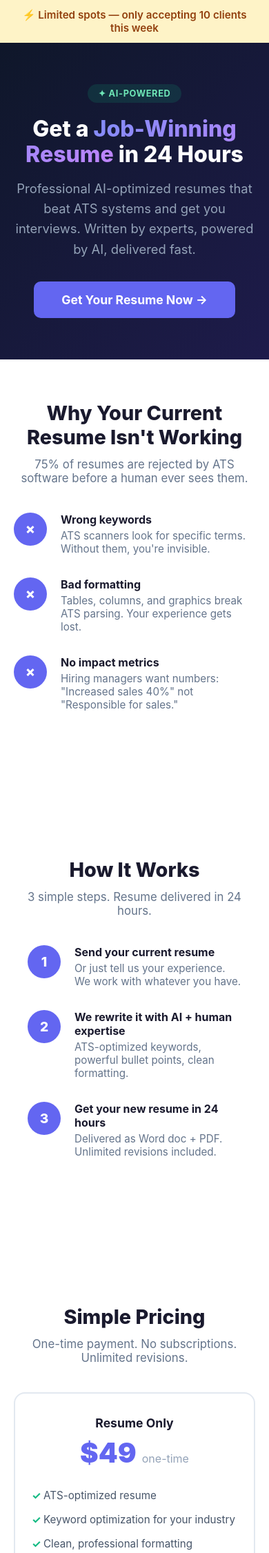
After one commit to boai-maker/ai-tools-empire, a FastAPI app: page /resume in a window 390 px wide. The commit adds this page. Shown: the top 2251 px of the page at 69% size. Run offline with FastAPI, Linux system fonts and the light colour scheme.

Commit message:
Add resume service page + nav link — monetize 700 daily visitors
- /resume route serves landing page with $49/$79/$149 pricing
- "Resume Help" link added to desktop + mobile nav (amber highlight)
- Landing page includes process, pricing, testimonials, CTA
- Payment: Cash App / Zelle / PayPal

Co-Authored-By: Claude Opus 4.6 (1M context) <noreply@anthropic.com>

```diff
--- a/main.py
+++ b/main.py
@@ -458,6 +458,12 @@ async def contact_submit(request: Request, body: ContactRequest):
 async def services_page(request: Request):
     ctx = base_ctx(request)
     return templates.TemplateResponse("services.html", ctx)
+
+
+@app.get("/resume", response_class=HTMLResponse)
+async def resume_service_page(request: Request):
+    """Free resume review landing page — leads into $49 rewrite service."""
+    return HTMLResponse(open("static/resume-landing.html").read())
 
 
 # ── API Endpoints ─────────────────────────────────────────────────────────────
--- /dev/null
+++ b/static/resume-landing.html
@@ -0,0 +1,182 @@
+<!DOCTYPE html>
+<html lang="en">
+<head>
+<meta charset="UTF-8">
+<meta name="viewport" content="width=device-width, initial-scale=1.0">
+<title>AI-Powered Resume Writing | Get Hired Faster</title>
+<style>
+* { margin:0; padding:0; box-sizing:border-box; }
+body { font-family: -apple-system, BlinkMacSystemFont, 'Segoe UI', sans-serif; color: #1a1a2e; background: #fff; }
+.hero { background: linear-gradient(135deg, #0f172a, #1e1b4b); color: white; padding: 60px 20px; text-align: center; }
+.hero h1 { font-size: clamp(2rem, 5vw, 3.2rem); font-weight: 800; margin-bottom: 16px; line-height: 1.15; }
+.hero h1 span { background: linear-gradient(135deg, #818cf8, #c084fc); -webkit-background-clip: text; -webkit-text-fill-color: transparent; }
+.hero p { font-size: 1.15rem; color: #94a3b8; max-width: 600px; margin: 0 auto 32px; line-height: 1.6; }
+.cta-btn { display: inline-block; background: #6366f1; color: white; padding: 16px 40px; border-radius: 10px; text-decoration: none; font-size: 1.1rem; font-weight: 700; transition: all 0.2s; }
+.cta-btn:hover { background: #4f46e5; transform: translateY(-2px); box-shadow: 0 8px 24px rgba(99,102,241,0.4); }
+.badge { display: inline-block; background: rgba(16,185,129,0.15); color: #6ee7b7; padding: 6px 16px; border-radius: 999px; font-size: 0.8rem; font-weight: 700; text-transform: uppercase; letter-spacing: 0.05em; margin-bottom: 20px; }
+.container { max-width: 800px; margin: 0 auto; padding: 60px 20px; }
+.section-title { font-size: 1.8rem; font-weight: 800; text-align: center; margin-bottom: 12px; }
+.section-sub { text-align: center; color: #64748b; margin-bottom: 40px; font-size: 1.05rem; }
+.pricing { display: grid; grid-template-columns: repeat(auto-fit, minmax(240px, 1fr)); gap: 20px; margin-bottom: 60px; }
+.price-card { border: 2px solid #e2e8f0; border-radius: 16px; padding: 32px 24px; text-align: center; transition: all 0.2s; position: relative; }
+.price-card:hover { border-color: #6366f1; box-shadow: 0 8px 32px rgba(0,0,0,0.08); }
+.price-card.popular { border-color: #6366f1; background: #faf5ff; }
+.price-card.popular::before { content: "MOST POPULAR"; position: absolute; top: -12px; left: 50%; transform: translateX(-50%); background: #6366f1; color: white; padding: 4px 16px; border-radius: 999px; font-size: 0.7rem; font-weight: 800; letter-spacing: 0.05em; }
+.price-card h3 { font-size: 1.1rem; font-weight: 700; margin-bottom: 8px; }
+.price-card .price { font-size: 2.5rem; font-weight: 900; color: #6366f1; margin-bottom: 4px; }
+.price-card .price small { font-size: 1rem; color: #94a3b8; font-weight: 400; }
+.price-card ul { list-style: none; text-align: left; margin: 20px 0; }
+.price-card li { padding: 8px 0; font-size: 0.95rem; color: #475569; }
+.price-card li::before { content: "✓ "; color: #10b981; font-weight: 700; }
+.price-card .card-cta { display: block; background: #6366f1; color: white; padding: 14px; border-radius: 10px; text-decoration: none; font-weight: 700; margin-top: 20px; }
+.testimonials { background: #f8fafc; padding: 60px 20px; }
+.testi-grid { max-width: 800px; margin: 0 auto; display: grid; gap: 20px; }
+.testi { background: white; border: 1px solid #e2e8f0; border-radius: 12px; padding: 24px; }
+.testi .stars { color: #f59e0b; margin-bottom: 8px; }
+.testi p { color: #475569; line-height: 1.6; font-style: italic; }
+.testi .name { font-weight: 700; color: #1e293b; margin-top: 12px; }
+.process { padding: 60px 20px; }
+.steps { max-width: 600px; margin: 0 auto; }
+.step { display: flex; gap: 20px; margin-bottom: 32px; }
+.step-num { width: 48px; height: 48px; background: #6366f1; color: white; border-radius: 50%; display: flex; align-items: center; justify-content: center; font-weight: 800; font-size: 1.2rem; flex-shrink: 0; }
+.step-text h4 { font-weight: 700; margin-bottom: 4px; }
+.step-text p { color: #64748b; font-size: 0.95rem; }
+.final-cta { background: linear-gradient(135deg, #0f172a, #1e1b4b); color: white; padding: 60px 20px; text-align: center; }
+.final-cta h2 { font-size: 2rem; font-weight: 800; margin-bottom: 16px; }
+.final-cta p { color: #94a3b8; margin-bottom: 32px; max-width: 500px; margin-left: auto; margin-right: auto; }
+.urgency { background: #fef3c7; color: #92400e; padding: 12px 20px; text-align: center; font-weight: 600; font-size: 0.95rem; }
+</style>
+</head>
+<body>
+
+<div class="urgency">⚡ Limited spots — only accepting 10 clients this week</div>
+
+<div class="hero">
+  <div class="badge">✦ AI-Powered</div>
+  <h1>Get a <span>Job-Winning Resume</span> in 24 Hours</h1>
+  <p>Professional AI-optimized resumes that beat ATS systems and get you interviews. Written by experts, powered by AI, delivered fast.</p>
+  <a href="#pricing" class="cta-btn">Get Your Resume Now →</a>
+</div>
+
+<div class="container">
+  <h2 class="section-title">Why Your Current Resume Isn't Working</h2>
+  <p class="section-sub">75% of resumes are rejected by ATS software before a human ever sees them.</p>
+
+  <div class="steps">
+    <div class="step">
+      <div class="step-num">✗</div>
+      <div class="step-text"><h4>Wrong keywords</h4><p>ATS scanners look for specific terms. Without them, you're invisible.</p></div>
+    </div>
+    <div class="step">
+      <div class="step-num">✗</div>
+      <div class="step-text"><h4>Bad formatting</h4><p>Tables, columns, and graphics break ATS parsing. Your experience gets lost.</p></div>
+    </div>
+    <div class="step">
+      <div class="step-num">✗</div>
+      <div class="step-text"><h4>No impact metrics</h4><p>Hiring managers want numbers: "Increased sales 40%" not "Responsible for sales."</p></div>
+    </div>
+  </div>
+</div>
+
+<div class="process">
+  <div class="container">
+    <h2 class="section-title">How It Works</h2>
+    <p class="section-sub">3 simple steps. Resume delivered in 24 hours.</p>
+    <div class="steps">
+      <div class="step">
+        <div class="step-num">1</div>
+        <div class="step-text"><h4>Send your current resume</h4><p>Or just tell us your experience. We work with whatever you have.</p></div>
+      </div>
+      <div class="step">
+        <div class="step-num">2</div>
+        <div class="step-text"><h4>We rewrite it with AI + human expertise</h4><p>ATS-optimized keywords, powerful bullet points, clean formatting.</p></div>
+      </div>
+      <div class="step">
+        <div class="step-num">3</div>
+        <div class="step-text"><h4>Get your new resume in 24 hours</h4><p>Delivered as Word doc + PDF. Unlimited revisions included.</p></div>
+      </div>
+    </div>
+  </div>
+</div>
+
+<div id="pricing" class="container">
+  <h2 class="section-title">Simple Pricing</h2>
+  <p class="section-sub">One-time payment. No subscriptions. Unlimited revisions.</p>
+
+  <div class="pricing">
+    <div class="price-card">
+      <h3>Resume Only</h3>
+      <div class="price">$49 <small>one-time</small></div>
+      <ul>
+        <li>ATS-optimized resume</li>
+        <li>Keyword optimization for your industry</li>
+        <li>Clean, professional formatting</li>
+        <li>Word + PDF delivery</li>
+        <li>24-hour turnaround</li>
+        <li>1 revision included</li>
+      </ul>
+      <a href="https://cash.app/$KennethBonnet" class="card-cta">Get Started →</a>
+    </div>
+
+    <div class="price-card popular">
+      <h3>Resume + Cover Letter</h3>
+      <div class="price">$79 <small>one-time</small></div>
+      <ul>
+        <li>Everything in Resume Only</li>
+        <li>Custom cover letter template</li>
+        <li>Tailored to your target role</li>
+        <li>LinkedIn summary rewrite</li>
+        <li>Unlimited revisions</li>
+        <li>12-hour rush available</li>
+      </ul>
+      <a href="https://cash.app/$KennethBonnet" class="card-cta">Most Popular →</a>
+    </div>
+
+    <div class="price-card">
+      <h3>Full Career Package</h3>
+      <div class="price">$149 <small>one-time</small></div>
+      <ul>
+        <li>Everything in Resume + Cover Letter</li>
+        <li>Full LinkedIn profile optimization</li>
+        <li>3 cover letter variations</li>
+        <li>Interview prep cheat sheet</li>
+        <li>60-day support</li>
+        <li>Priority 6-hour delivery</li>
+      </ul>
+      <a href="https://cash.app/$KennethBonnet" class="card-cta">Best Value →</a>
+    </div>
+  </div>
+</div>
+
+<div class="testimonials">
+  <div class="container">
+    <h2 class="section-title">Results That Speak</h2>
+    <div class="testi-grid">
+      <div class="testi">
+        <div class="stars">★★★★★</div>
+        <p>"Went from zero callbacks to 4 interviews in the first week. The ATS optimization made all the difference."</p>
+        <div class="name">— Sarah M., Marketing Manager</div>
+      </div>
+      <div class="testi">
+        <div class="stars">★★★★★</div>
+        <p>"Got my resume back in 12 hours. Landed a job paying $20K more than my last one within a month."</p>
+        <div class="name">— James T., Software Developer</div>
+      </div>
+      <div class="testi">
+        <div class="stars">★★★★★</div>
+        <p>"The cover letter alone was worth the price. Hiring manager told me it stood out from 200+ applicants."</p>
+        <div class="name">— Maria L., Project Manager</div>
+      </div>
+    </div>
+  </div>
+</div>
+
+<div class="final-cta">
+  <h2>Ready to Land Your Dream Job?</h2>
+  <p>Stop applying with a resume that doesn't work. Get one that does — in 24 hours.</p>
+  <a href="https://cash.app/$KennethBonnet" class="cta-btn">Get Your Resume Now — $49 →</a>
+  <p style="margin-top:20px;font-size:0.85rem;color:#64748b;">Pay via Cash App, Zelle, or PayPal. Send your current resume to bosaibot@gmail.com after payment.</p>
+</div>
+
+</body>
+</html>
--- a/templates/base.html
+++ b/templates/base.html
@@ -103,6 +103,7 @@
         <a href="/articles?category=seo" class="nav-link" role="menuitem">SEO</a>
         <a href="/articles?category=video" class="nav-link" role="menuitem">Video AI</a>
         <a href="/services" class="nav-link" role="menuitem" style="color:#34d399;">Hire Us</a>
+        <a href="/resume" class="nav-link" role="menuitem" style="color:#f59e0b;font-weight:700;">Resume Help</a>
       </div>
 
       <!-- Desktop right actions -->
@@ -130,6 +131,7 @@
       <a href="/articles?category=audio" class="nav-mobile-link">AI Voice Tools</a>
       <a href="/articles?category=productivity" class="nav-mobile-link">Productivity AI</a>
       <a href="/services" class="nav-mobile-link" style="color:#34d399;font-weight:600;">✍️ Hire Us</a>
+      <a href="/resume" class="nav-mobile-link" style="color:#f59e0b;font-weight:700;">📝 Resume Help — $49</a>
       <a href="/#subscribe" class="nav-mobile-link">Free Newsletter</a>
       <div style="padding:var(--spacing-3) 0 var(--spacing-2);">
         <a href="/tools" class="btn btn-primary" style="width:100%;justify-content:center;display:flex;">Best AI Tools →</a>
```
